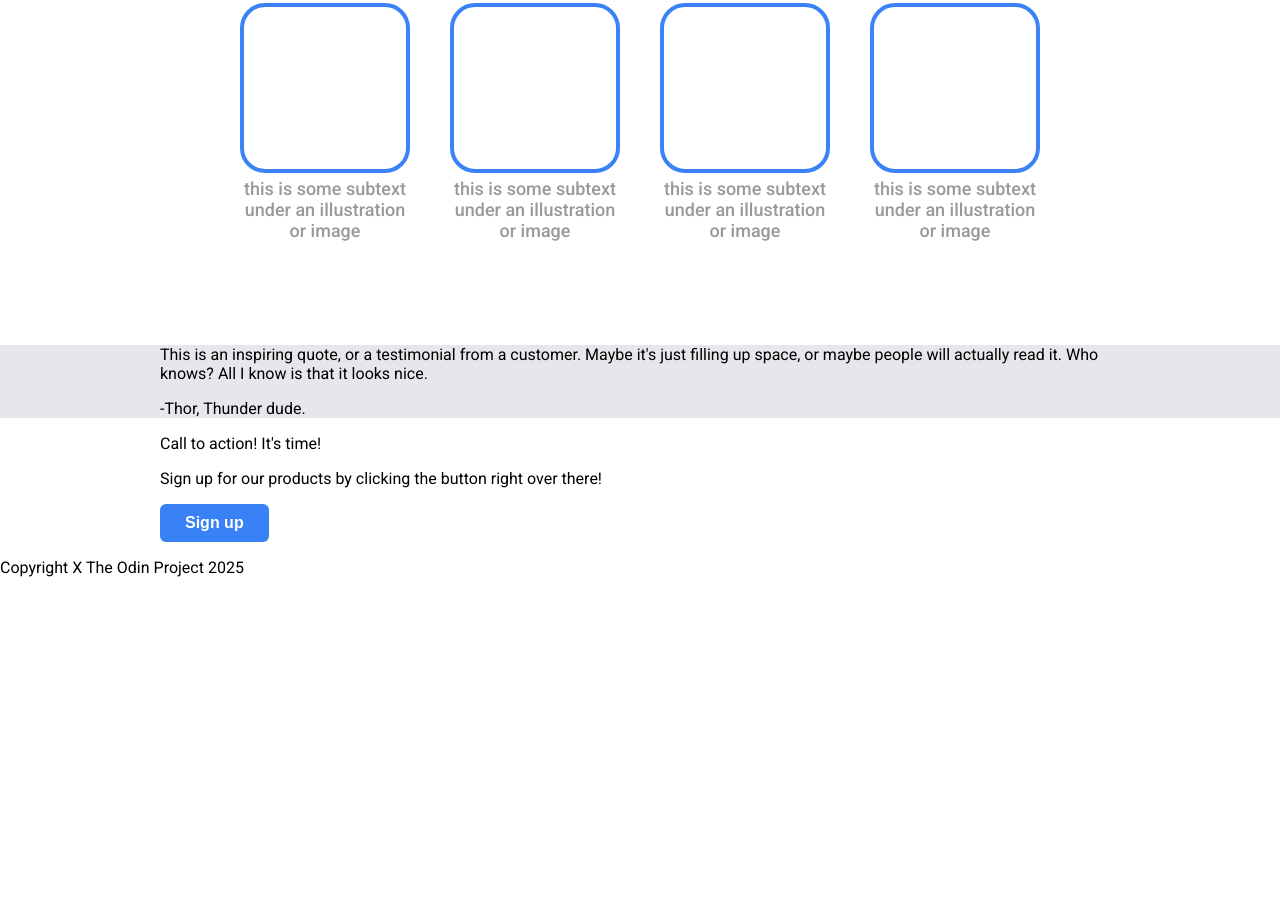
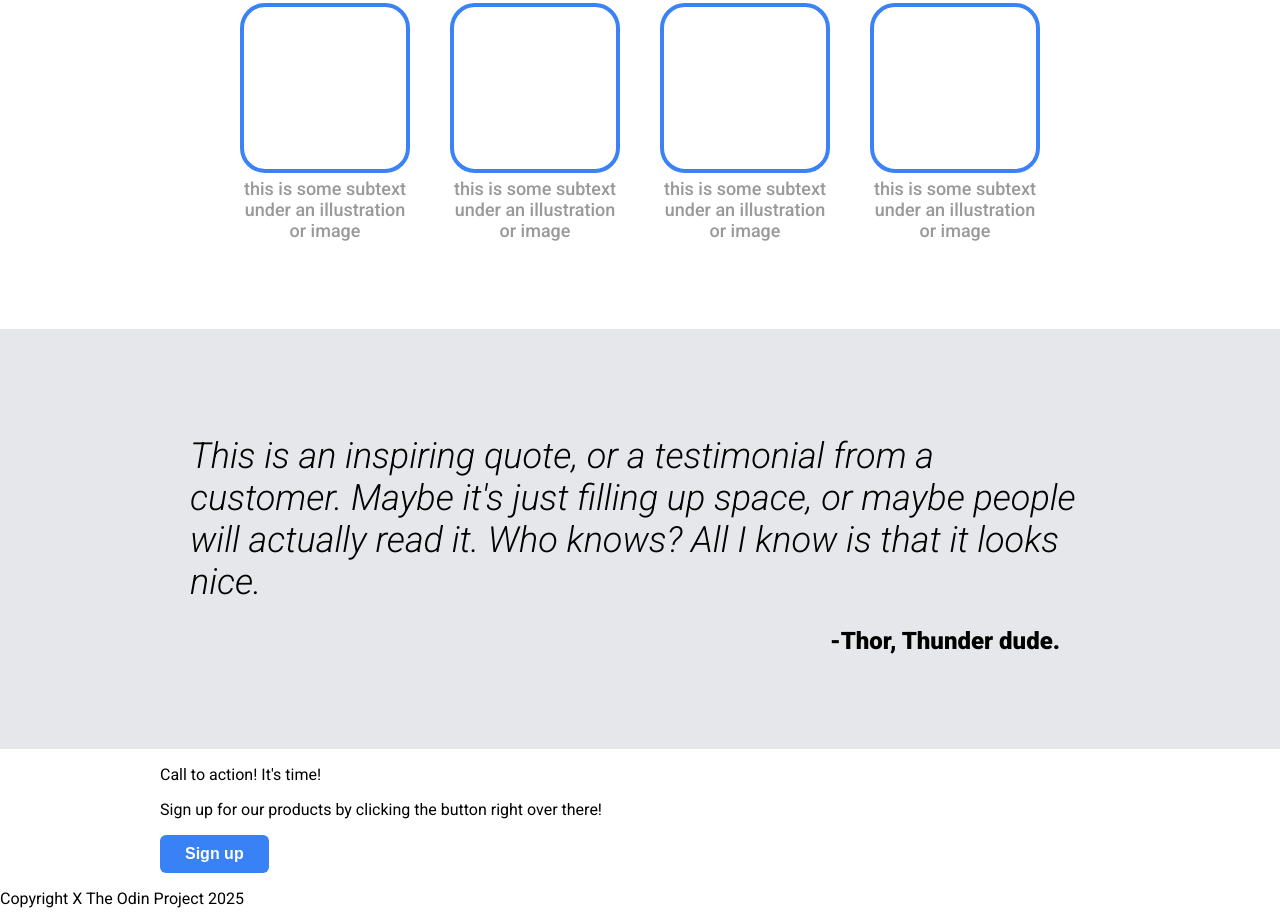
Before and after one commit to CommitMike/odin-landingpage, a plain HTML site: page index.html in a window 1280 px wide. Shown: the part 644-1568 px from the top of the page. Before the commit the page ends 1237 px from the top, so only its background shows below. Drawn offline with Linux system fonts and the light colour scheme.

Commit message:
quote section updated/completed

```diff
--- a/index.html
+++ b/index.html
@@ -63,8 +63,8 @@
     </div>
     <div class="quote-container">
         <div class="container">
-            <p>This is an inspiring quote, or a testimonial from a customer. Maybe it's just filling up space, or maybe people will actually read it. Who knows? All I know is that it looks nice.</p>
-            <p>-Thor, Thunder dude.</p>
+            <p class="quote">This is an inspiring quote, or a testimonial from a customer. Maybe it's just filling up space, or maybe people will actually read it. Who knows? All I know is that it looks nice.</p>
+            <p class="quotesignature">-Thor, Thunder dude.</p>
         </div>
     </div>
     <div class="action-container">
--- a/style.css
+++ b/style.css
@@ -1,8 +1,3 @@
-/*
-Quote section bg color: #E5E7EB
-Quote text: 36px light italic #1F2937
-*/
-
 * {
     box-sizing: border-box;
 }
@@ -189,4 +184,29 @@ Quote
 ========== */
 .quote-container {
     background-color: #E5E7EB;
+    height: 100%;
+    display: flex;
+    align-items: center;
 }
+
+.quote-container .container {
+    display: flex;
+    flex-direction: column;
+    align-items: flex-end;
+    padding: 70px 150px;
+}
+
+.quote {
+    font-size: 36px;
+    font-weight: 300;
+    font-style: italic;
+    margin-bottom: 0;
+}
+
+.quotesignature {
+    font-weight: 900;
+    font-size: 24px;
+    margin-right: 30px;
+}
+
+/* first-child */
```
